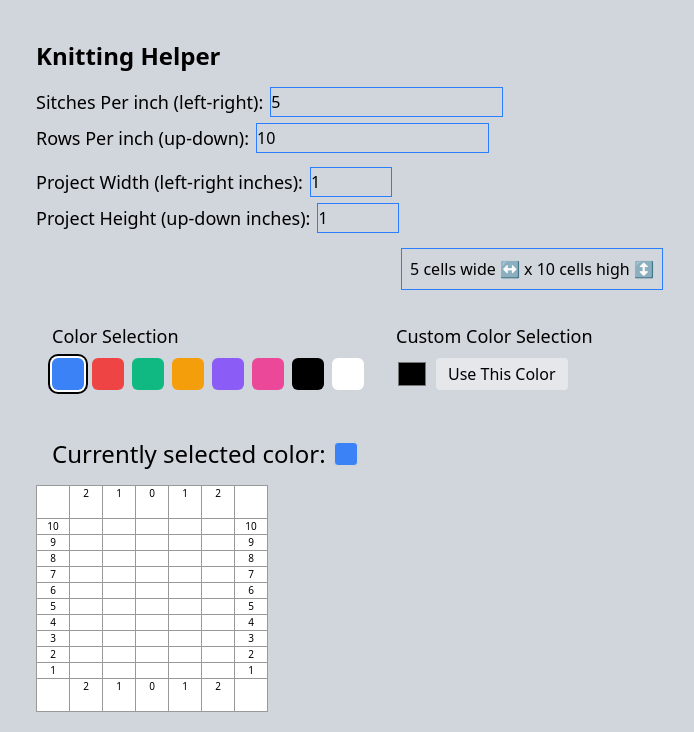
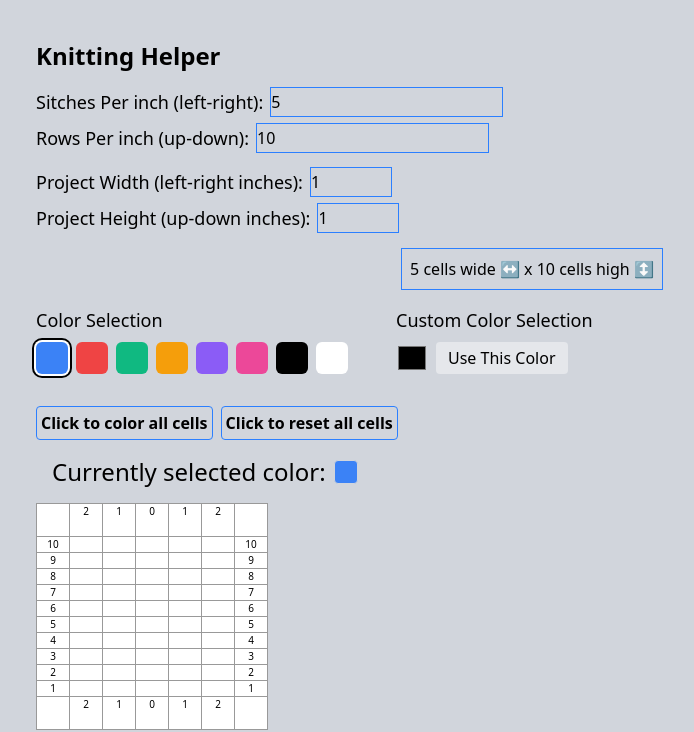
Before and after one commit to aliunwala/knitting, a Next.js app: page / in a window 1280 px wide. Shown: the top 732 px of the page, without its empty margins (108-802 px from the left). Built offline with nearby package versions, Linux system fonts and the light colour scheme.

Commit message:
Adding support for knittingMode and active row selection.

```diff
--- a/src/app/components/board.tsx
+++ b/src/app/components/board.tsx
@@ -39,6 +39,8 @@ export default function Board() {
   const [rowsPerInch, setRowsPerInch] = useState(10);
   const [projectWidth, setProjectWidth] = useState(1);
   const [projectHeight, setProjectHeight] = useState(1);
+  const [activeRow, setActiveRow] = useState(1);
+  const [knittingMode, setKnittingMode] = useState(false);
   // Custom color input
   const [customColor, setCustomColor] = useState("#000000");
   // const [fillColor, setFillColor] = useState(colorsEnum[0]);
@@ -248,8 +250,8 @@ export default function Board() {
         </div>
 
         <div className="sectionDivider">
-          <div className="flex">
-            <div className="flex flex-col bg-gray-300 p-4">
+          <div className="flex gap-12">
+            <div className="flex flex-col bg-gray-300 ">
               <h2 className="text-lg font-medium mb-2">Color Selection</h2>
               <div className="flex flex-wrap gap-2 mb-4">
                 {colorsEnum.map((color, index) => (
@@ -268,7 +270,7 @@ export default function Board() {
               </div>
             </div>
 
-            <div className="flex flex-col  bg-gray-300 p-4">
+            <div className="flex flex-col  bg-gray-300 ">
               <h2 className="text-lg font-medium mb-2">
                 Custom Color Selection
               </h2>
@@ -289,6 +291,48 @@ export default function Board() {
               </div>
             </div>
           </div>
+        </div>
+        {/**
+         * Cell painting options
+         */}
+        <div className="sectionDivider flex gap-2">
+          <button
+            onClick={(e) => {
+              if (
+                confirm(
+                  `Are you sure you want to color all the cells to ${currentColor}? this cannot be undone.`
+                )
+              ) {
+                handleColorAllCellsToOneColor(e);
+              }
+            }}
+            type="button"
+            className="bg-transparent hover:bg-blue-500 font-semibold hover:text-white py-1 px-1 border border-blue-500 hover:border-transparent rounded"
+          >
+            Click to color all cells
+          </button>
+
+          <button
+            onClick={(e) => {
+              if (
+                confirm(
+                  `Are you sure you want to reset the cells to all be white? this cannot be undone.`
+                )
+              ) {
+                setBoard((state) =>
+                  initalBoardState(
+                    numberOfCellsWide,
+                    numberOfCellsTall,
+                    "#FFFFFF"
+                  )
+                );
+              }
+            }}
+            type="button"
+            className="bg-transparent hover:bg-blue-500 font-semibold hover:text-white py-1 px-1 border border-blue-500 hover:border-transparent rounded"
+          >
+            Click to reset all cells
+          </button>
         </div>
 
         <div className="sectionDivider">
@@ -332,6 +376,8 @@ export default function Board() {
                 onMouseDown={handleMouseDown}
                 onMouseEnter={handleMouseEnter}
                 onMouseUp={handleMouseUp}
+                activeRow={activeRow}
+                knittingMode={knittingMode}
               ></BoardCenter>
             </div>
             <div>
@@ -348,6 +394,36 @@ export default function Board() {
             cellWidth={cellWidth}
             defaultCellHeight={defaultCellHeight}
           ></BoardBorderTopBottom>
+        </div>
+        <div className="sectionDivider">
+          <button
+            onClick={(e) => {
+              setKnittingMode((s) => !s);
+            }}
+            type="button"
+            className="bg-transparent hover:bg-blue-500 font-semibold hover:text-white py-1 px-1 border border-blue-500 hover:border-transparent rounded"
+          >
+            Click to toggle knitting mode
+          </button>
+
+          <label
+            className="text-lg font-medium "
+            htmlFor="knittingModeActiveRow"
+          >
+            Active Row:
+          </label>
+          <input
+            type="number"
+            id="knittingModeActiveRow"
+            name="knittingModeActiveRow"
+            value={activeRow}
+            onChange={(e) => {
+              setActiveRow(
+                isInRange(Number(e.target.value), 1, numberOfCellsTall)
+              );
+            }}
+            className="outline-solid outline outline-blue-500"
+          ></input>
         </div>
         <div className="sectionDivider">
           <h2>
@@ -460,35 +536,6 @@ export default function Board() {
             Download state to computer
           </button>
         </div>
-
-        {/**
-         * Cell painting options
-         */}
-        <div className="sectionDivider flex gap-2">
-          <button
-            onClick={(e) => handleColorAllCellsToOneColor(e)}
-            type="button"
-            className="bg-transparent hover:bg-blue-500 font-semibold hover:text-white py-1 px-1 border border-blue-500 hover:border-transparent rounded"
-          >
-            Click to color all cells
-          </button>
-
-          <button
-            onClick={(e) =>
-              setBoard((state) =>
-                initalBoardState(
-                  numberOfCellsWide,
-                  numberOfCellsTall,
-                  "#FFFFFF"
-                )
-              )
-            }
-            type="button"
-            className="bg-transparent hover:bg-blue-500 font-semibold hover:text-white py-1 px-1 border border-blue-500 hover:border-transparent rounded"
-          >
-            Click to reset all cells
-          </button>
-        </div>
       </div>
     </>
   );
--- a/src/app/components/boardCenter.tsx
+++ b/src/app/components/boardCenter.tsx
@@ -9,6 +9,8 @@ type BoardCenterProps = {
   onMouseDown: Function;
   onMouseEnter: Function;
   onMouseUp: Function;
+  activeRow?: number;
+  knittingMode: boolean;
 };
 
 export default function BoardCenter({
@@ -19,10 +21,21 @@ export default function BoardCenter({
   onMouseDown,
   onMouseEnter,
   onMouseUp,
+  activeRow,
+  knittingMode,
 }: BoardCenterProps) {
   const boardCellsResult = board.map((rowArr: Array<any>, row, arr) => {
     return (
-      <div key={row + "divforcells"} className="flex">
+      <div
+        key={row + "divforcells"}
+        className={`flex ${
+          knittingMode &&
+          activeRow &&
+          Math.abs(board.length - activeRow) !== row
+            ? "inactiveRow"
+            : ""
+        }`}
+      >
         {rowArr.map((cellVal: any, col) => {
           return (
             <BoardCell
--- a/src/app/globals.css
+++ b/src/app/globals.css
@@ -18,6 +18,10 @@
 }
 .sectionDivider{
  margin-bottom: 1rem;
+}
+
+.inactiveRow{
+opacity: 50%;
 }
 
 /* Tick Tack Toe stuff */
```
